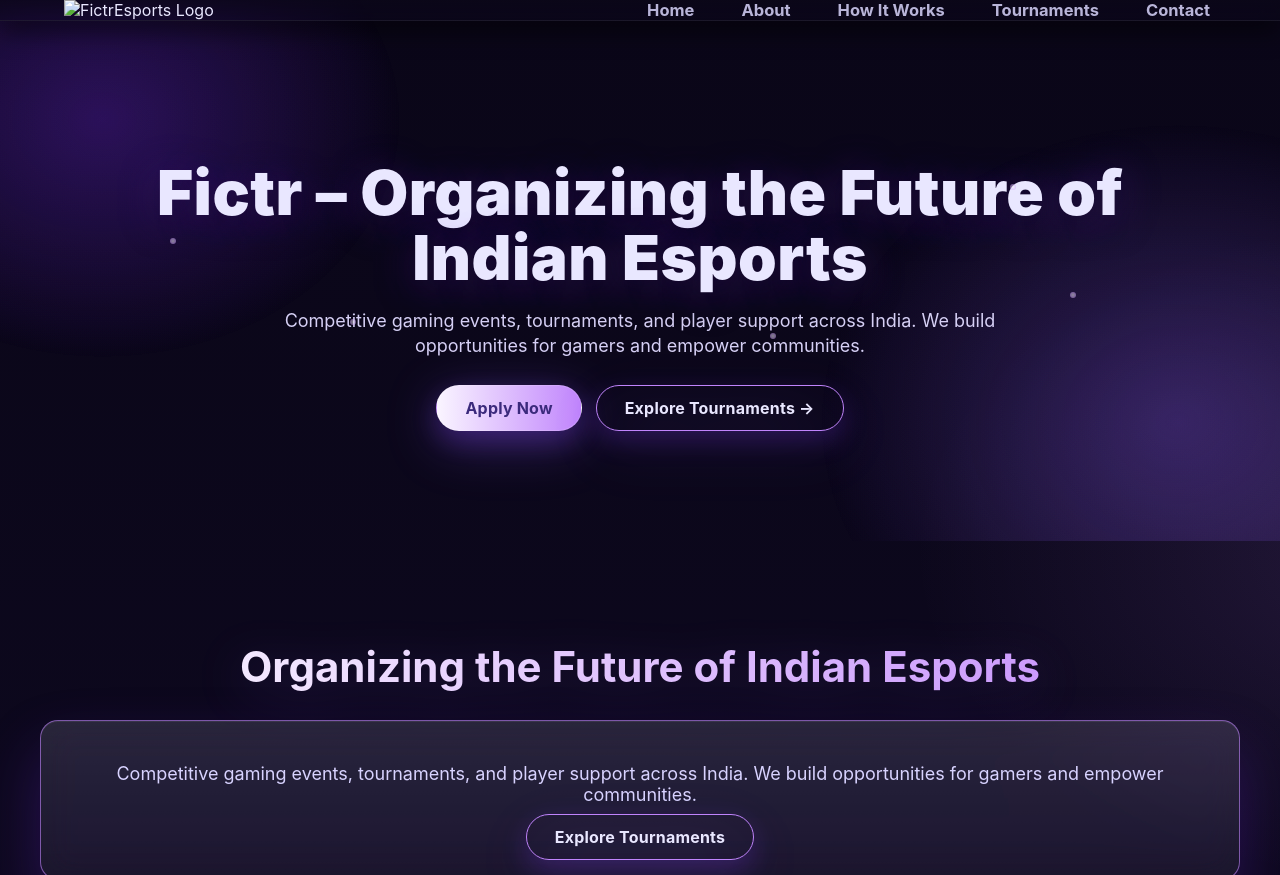
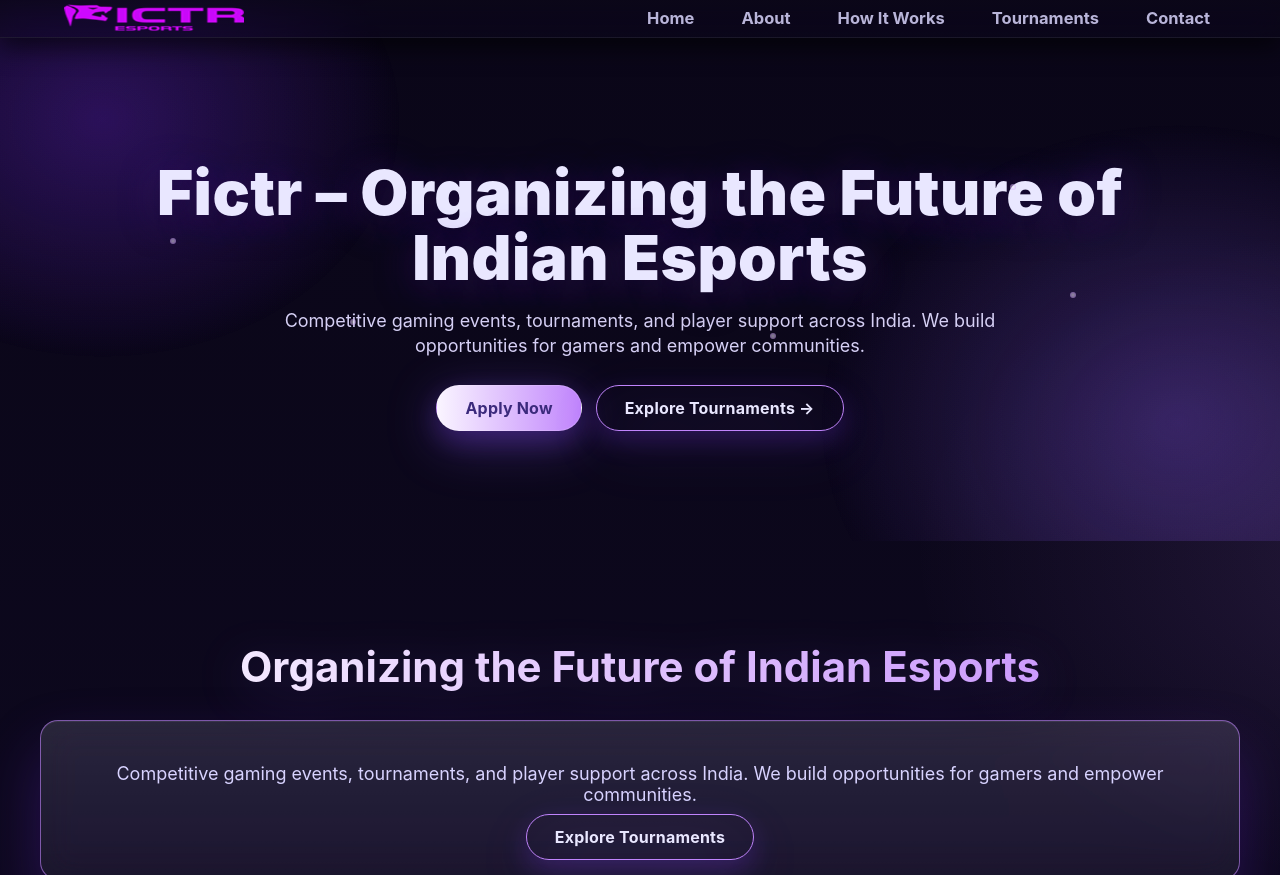
Before and after one commit to LIYAQAT1101/fictrproject, a plain HTML site: page index.html in a window 1280 px wide. Shown: the top 875 px of the page. Drawn offline with Linux system fonts and the light colour scheme.

Commit message:
Fix logo image path in index.html - change from local path to bglogo.png

```diff
--- a/index.html
+++ b/index.html
@@ -576,7 +576,7 @@
         <header>
             <nav class="container">
                 <div class="nav-logo">
-                    <img src="\LOG IN\OneDrive\Pictures\New folder (2)\images\bglogo.png"
+                    <img src="bglogo.png"
                         alt="FictrEsports Logo"
                         style="max-width:180px; width: 100%; height: auto; background: transparent; object-fit: contain;" />
                 </div>
```
